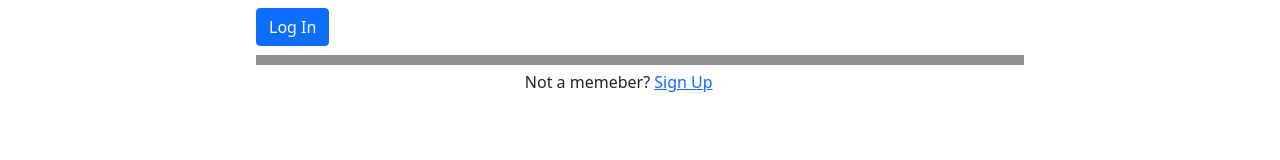
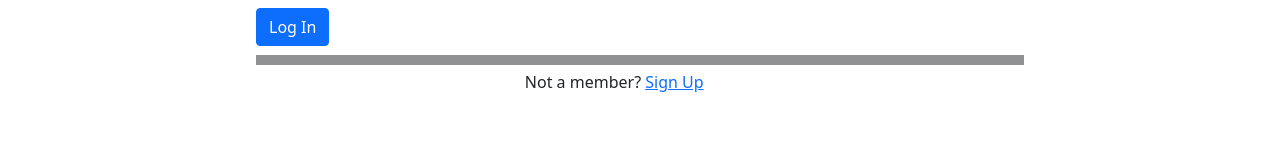
Before and after one commit to JulzCryptoMyriad/JulzUserWebPage, a React (Create React App) app in the folder webdapp/: page /SignIn in a window 1280 px wide. Shown: the part 347-507 px from the top of the page. Built offline with nearby package versions, Linux system fonts and the light colour scheme.

Commit message:
Fixing typo

```diff
--- a/webdapp/src/components/SignIn.js
+++ b/webdapp/src/components/SignIn.js
@@ -79,7 +79,7 @@ import { Link } from "react-router-dom";
                     </Overlay>
                 </Form>
                 <Placeholder xs={12} size="xs" />
-                <p className="center"> Not a memeber? <Link to="/SignUp">Sign Up</Link></p>
+                <p className="center"> Not a member? <Link to="/SignUp">Sign Up</Link></p>
             </div>
         )
     }
--- a/webdapp/src/components/SignUp.js
+++ b/webdapp/src/components/SignUp.js
@@ -141,7 +141,7 @@ class SignUp extends Component {
                 </Form.Group>
                 </Form>
                 <Placeholder xs={12} size="xs" />
-                <p className="center">Already a memeber? <Link to="/SignIn">Sign In</Link></p>
+                <p className="center">Already a member? <Link to="/SignIn">Sign In</Link></p>
             </div>
         )
     }
```
